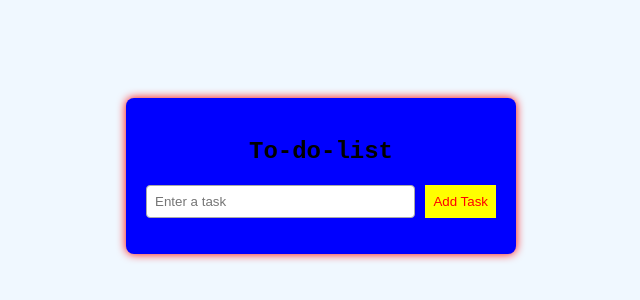
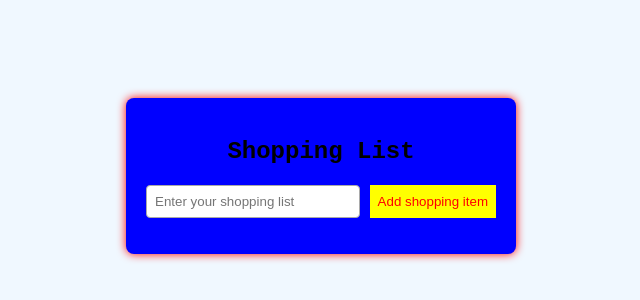
Before and after one commit to KikiopeShodipe/To-do-list-app-using-JS, a plain HTML site: page index.html in a window 1280 px wide. Shown: the part 232-532 px from the top of the page, without its empty margins (319-959 px from the left). Drawn offline with Linux system fonts and the light colour scheme.

Commit message:
Shopping list

```diff
--- a/index.html
+++ b/index.html
@@ -4,14 +4,14 @@
     <meta charset="UTF-8">
     <link rel="stylesheet" href="style.css">
     <meta name="viewport" content="width=device-width, initial-scale=1.0">
-    <title>Document</title>
+    <title>Shopping list</title>
 </head>
 <body>
     <div class="container">
-        <h2>To-do-list</h2>
+        <h2>Shopping List</h2>
         <div class="input-section">
-            <input type="text" id="taskInput" placeholder="Enter a task">
-            <button onclick="addTask()">Add Task</button>
+            <input type="text" id="taskInput" placeholder="Enter your shopping list">
+            <button onclick="addTask()">Add shopping item</button>
         </div>
         <ul id="taskList"></ul>
     </div>
--- a/script.js
+++ b/script.js
@@ -2,7 +2,7 @@ function addTask(){
     let taskInput = document.getElementById("taskInput");
     let taskList = document.getElementById("taskList");
     if (taskInput.value.trim() === "") {
-        alert("Please enter a task!");
+        alert("Please enter a shopping list!");
         return;
     }
     let li = document.createElement("li");
```
